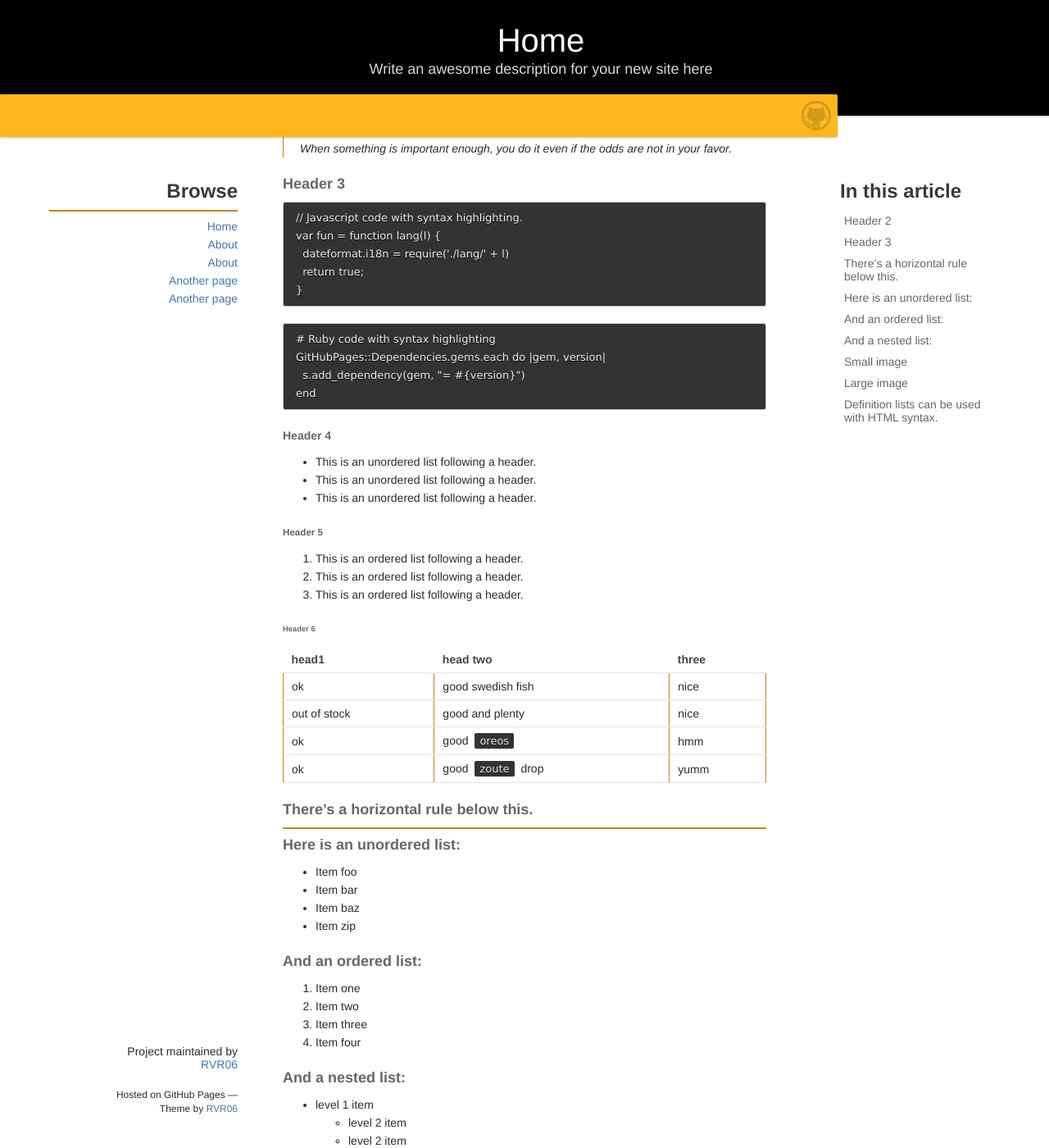
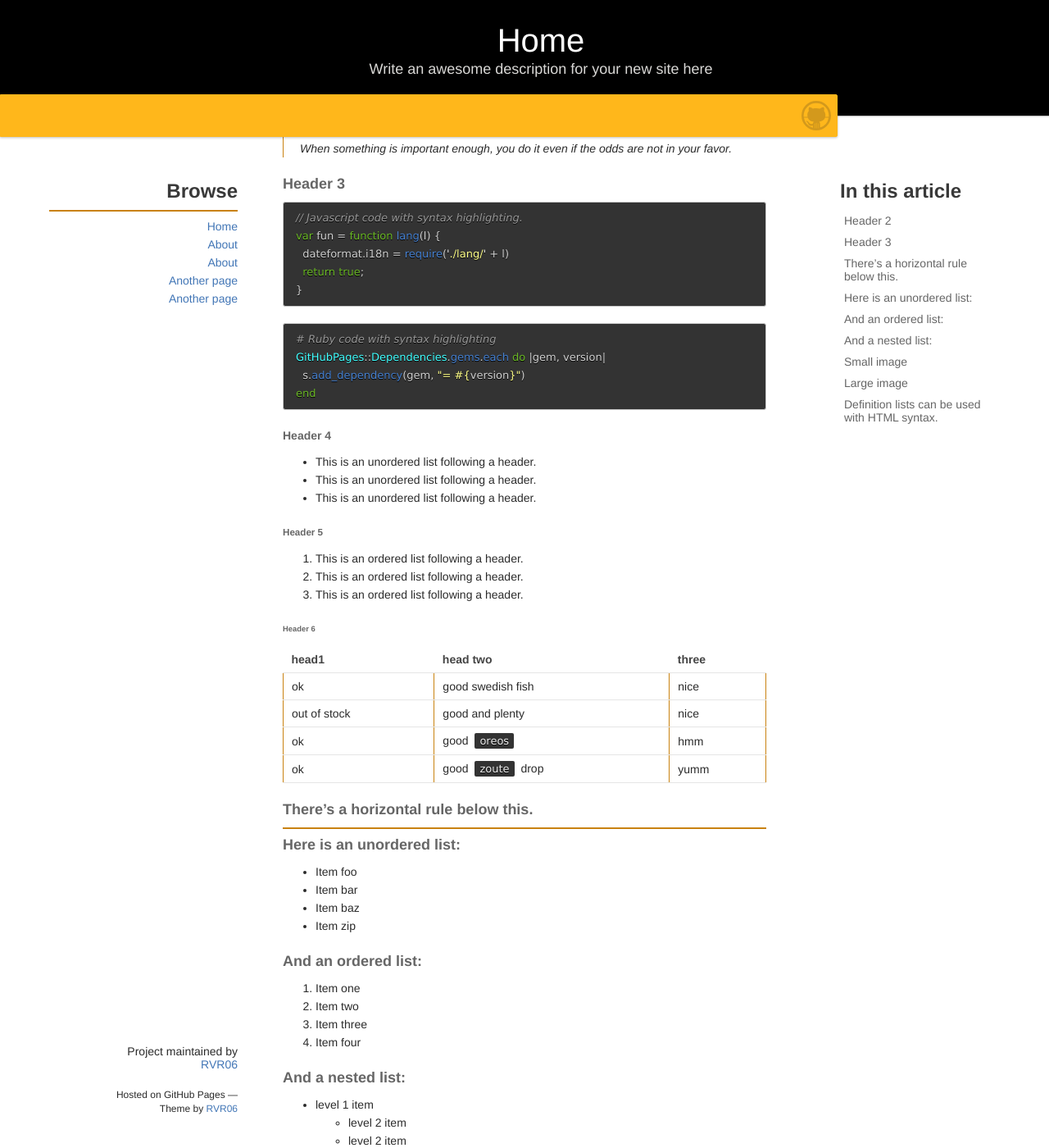
Before and after one commit to RVR06/jekyll-theme-corp, a Jekyll site: the page built from index.md, in a window 1280 px wide and 1400 px high, scrolled down 423 px. Shown: the whole window at 82% size. Built offline with Jekyll 4.4.1, drawn with Linux system fonts in a browser that asks for light colours.

Commit message:
Add syntax highlighting

```diff
--- a/_config.yml
+++ b/_config.yml
@@ -1,7 +1,5 @@
 title: Your awesome title
 description: Write an awesome description for your new site here
-
-markdown: kramdown
 
 theme: jekyll-theme-corp
 
--- /dev/null
+++ b/_sass/_syntax-highlighting.scss
@@ -0,0 +1,300 @@
+.highlight {
+	color: #d0d0d0;
+
+	.hll {
+		background-color: #404040;
+	}
+
+	.c {
+		color: #999999;
+		font-style: italic;
+	}
+
+	.err {
+		color: #a61717;
+		background-color: #e3d2d2;
+	}
+
+	.g {
+		color: #d0d0d0;
+	}
+
+	.k {
+		color: #6ab825;
+		font-weight: normal;
+	}
+
+	.l {
+		color: #d0d0d0;
+	}
+
+	.n {
+		color: #d0d0d0;
+	}
+
+	.o {
+		color: #d0d0d0;
+	}
+
+	.x {
+		color: #d0d0d0;
+	}
+
+	.p {
+		color: #d0d0d0;
+	}
+
+	.cm {
+		color: #999999;
+		font-style: italic;
+	}
+
+	.cp {
+		color: #cd2828;
+		font-weight: normal;
+	}
+
+	.c1 {
+		color: #999999;
+		font-style: italic;
+	}
+
+	.cs {
+		color: #e50808;
+		font-weight: normal;
+		background-color: #520000;
+	}
+
+	.gd {
+		color: #d22323;
+	}
+
+	.ge {
+		color: #d0d0d0;
+		font-style: italic;
+	}
+
+	.gr {
+		color: #d22323;
+	}
+
+	.gh {
+		color: #ffffff;
+		font-weight: normal;
+	}
+
+	.gi {
+		color: #589819;
+	}
+
+	.go {
+		color: #cccccc;
+	}
+
+	.gp {
+		color: #aaaaaa;
+	}
+
+	.gs {
+		color: #d0d0d0;
+		font-weight: normal;
+	}
+
+	.gu {
+		color: #ffffff;
+		text-decoration: underline;
+	}
+
+	.gt {
+		color: #d22323;
+	}
+
+	.kc {
+		color: #6ab825;
+		font-weight: normal;
+	}
+
+	.kd {
+		color: #6ab825;
+		font-weight: normal;
+	}
+
+	.kn {
+		color: #6ab825;
+		font-weight: normal;
+	}
+
+	.kp {
+		color: #6ab825;
+	}
+
+	.kr {
+		color: #6ab825;
+		font-weight: normal;
+	}
+
+	.kt {
+		color: #6ab825;
+		font-weight: normal;
+	}
+
+	.ld {
+		color: #d0d0d0;
+	}
+
+	.m {
+		color: #3677a9;
+	}
+
+	.s {
+		color: #ff8;
+	}
+
+	.na {
+		color: #bbbbbb;
+	}
+
+	.nb {
+		color: #24909d;
+	}
+
+	.nc {
+		color: #447fcf;
+		text-decoration: underline;
+	}
+
+	.no {
+		color: #40ffff;
+	}
+
+	.nd {
+		color: #ffa500;
+	}
+
+	.ni { color:
+		#d0d0d0;
+	}
+
+	.ne {
+		color: #bbbbbb;
+	}
+
+	.nf {
+		color: #447fcf;
+	}
+
+	.nl {
+		color: #d0d0d0;
+	}
+
+	.nn {
+		color: #447fcf;
+		text-decoration: underline;
+	}
+
+	.nx {
+		color: #d0d0d0;
+	}
+
+	.py {
+		color: #d0d0d0;
+	}
+
+	.nt {
+		color: #6ab825;
+	}
+
+	.nv {
+		color: #40ffff;
+	}
+
+	.ow {
+		color: #6ab825;
+		font-weight: normal;
+	}
+
+	.w {
+		color: #666666;
+	}
+
+	.mf {
+		color: #3677a9;
+	}
+
+	.mh {
+		color: #3677a9;
+	}
+
+	.mi {
+		color: #3677a9;
+	}
+
+	.mo {
+		color: #3677a9;
+	}
+
+	.sb {
+		color: #ff8;
+	}
+
+	.sc {
+		color: #ff8;
+	}
+
+	.sd {
+		color: #ff8;
+	}
+
+	.s2 {
+		color: #ff8;
+	}
+
+	.se {
+		color: #ff8;
+	}
+
+	.sh {
+		color: #ff8;
+	}
+
+	.si {
+		color: #ff8;
+	}
+
+	.sx {
+		color: #ffa500;
+	}
+
+	.sr {
+		color: #ff8;
+	}
+
+	.s1 {
+		color: #ff8;
+	}
+
+	.ss {
+		color: #ff8;
+	}
+
+	.bp {
+		color: #24909d;
+	}
+
+	.vc {
+		color: #40ffff;
+	}
+
+	.vg {
+		color: #40ffff;
+	}
+
+	.vi {
+		color: #40ffff;
+	}
+
+	.il {
+		color: #3677a9;
+	}
+
+}
--- a/assets/css/style.scss
+++ b/assets/css/style.scss
@@ -2,3 +2,4 @@
 ---
 
 @import 'jekyll-theme-corp';
+@import "_syntax-highlighting";
--- a/docs/_config.yml
+++ b/docs/_config.yml
@@ -1,4 +1,4 @@
 remote_theme: RVR06/jekyll-theme-corp
 
 plugins:
-- jekyll-remote-theme
+  - jekyll-remote-theme
```
